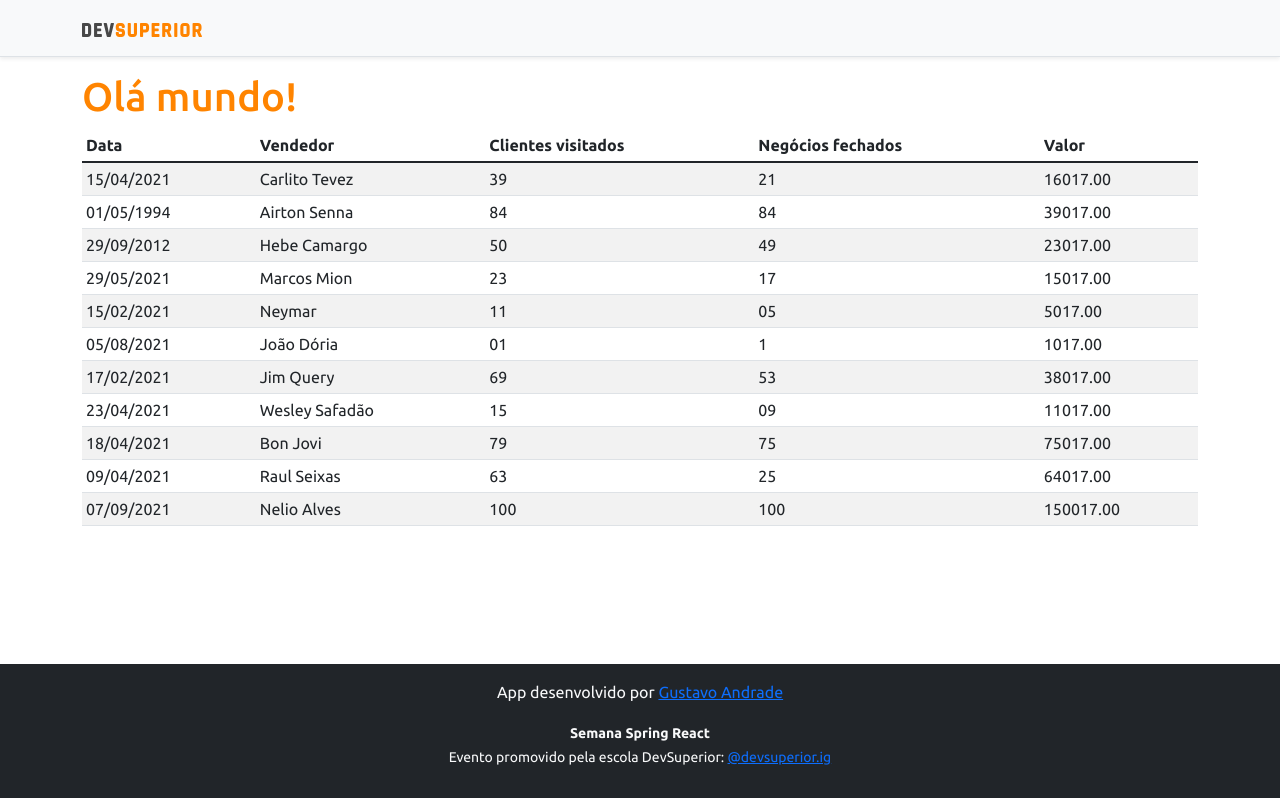
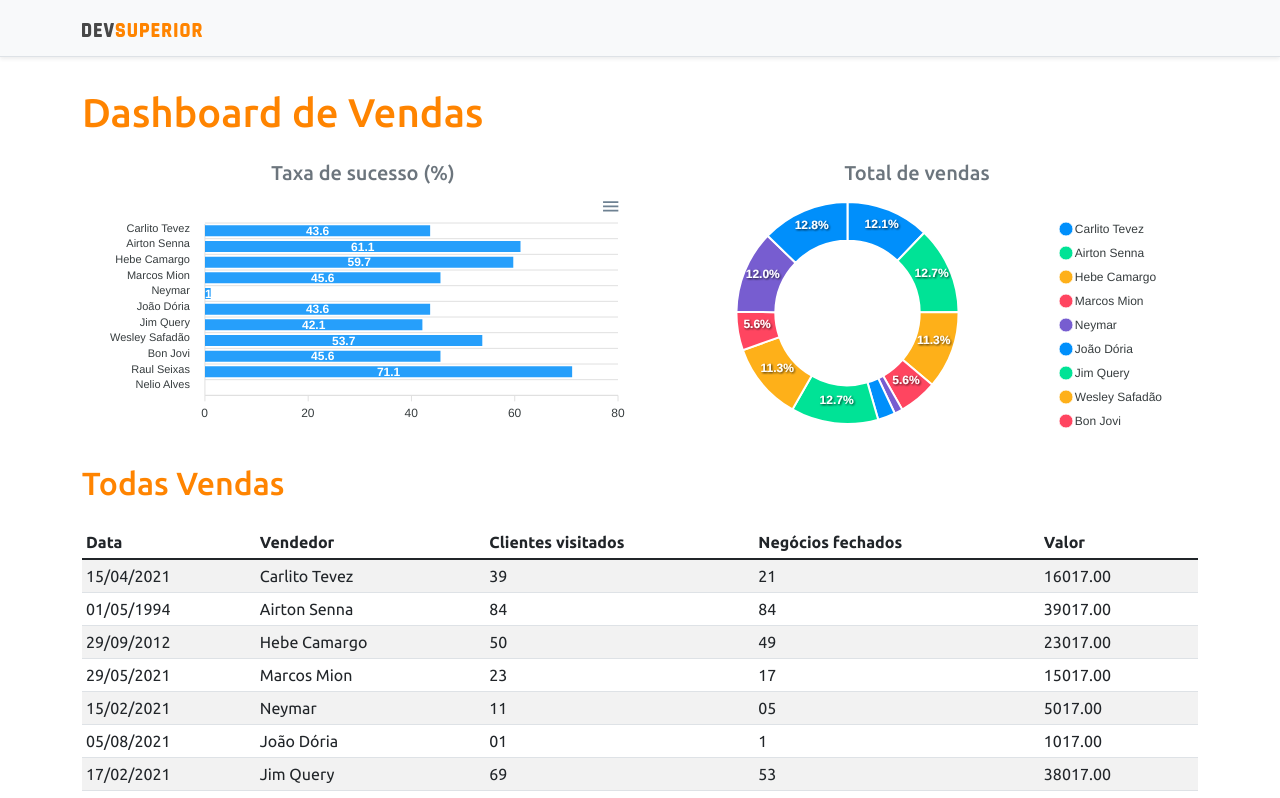
Before and after one commit to Gustavoandradedev/projeto-sds4, a React (Create React App) app in the folder frontend/: page / in a window 1280 px wide. Shown: the top 798 px of the page. Built offline with nearby package versions, Linux system fonts and the light colour scheme.

Commit message:
Static charts

```diff
--- a/frontend/package.json
+++ b/frontend/package.json
@@ -10,8 +10,10 @@
     "@types/node": "^12.0.0",
     "@types/react": "^17.0.0",
     "@types/react-dom": "^17.0.0",
+    "apexcharts": "^3.28.1",
     "bootstrap": "^5.1.0",
     "react": "^17.0.2",
+    "react-apexcharts": "^1.3.9",
     "react-dom": "^17.0.2",
     "react-scripts": "4.0.3",
     "typescript": "^4.1.2",
--- a/frontend/src/App.tsx
+++ b/frontend/src/App.tsx
@@ -1,4 +1,6 @@
+import BarChart from "components/BarChart";
 import DataTable from "components/DataTable";
+import DonutChart from "components/DonutChart";
 import Footer from "components/Footer";
 import NavBar from "components/NavBar";
 
@@ -7,10 +9,28 @@
     <>
       <NavBar />
       <div className='container'>
-        <h1 className="text-primary">Olá mundo!</h1>
-        <DataTable/>
+        <h1 className="text-primary py-3">Dashboard de Vendas</h1>
+
+
+        <div className="row px-3">
+          <div className="col-sm-6">
+            <h5 className="text-center text-secondary">Taxa de sucesso (%)</h5>
+            <BarChart />
+          </div>
+          <div className="col-sm-6">
+            <h5 className="text-center text-secondary">Total de vendas</h5>
+            <DonutChart />
+          </div>
+        </div>
+
+        <div className="py-3">
+            <h2 className="text-primary">Todas Vendas</h2>
+        </div>
+
+
+        <DataTable />
       </div>
-      <Footer/>
+      <Footer />
 
     </>
   );
--- /dev/null
+++ b/frontend/src/components/BarChart/index.tsx
@@ -0,0 +1,35 @@
+import Chart from 'react-apexcharts';
+
+function BarChart() {
+
+    const options = {
+        plotOptions: {
+            bar: {
+                horizontal: true,
+            }
+        },
+    };
+
+    const mockData = {
+        labels: {
+            categories: ['Carlito Tevez', 'Airton Senna', 'Hebe Camargo', 'Marcos Mion', 'Neymar', 'João Dória', 'Jim Query',
+            'Wesley Safadão', 'Bon Jovi', 'Raul Seixas', 'Nelio Alves']
+        },
+        series: [
+            {
+                name: "% Sucesso",
+                data: [43.6, 61.1, 59.7, 45.6, 1.1, 43.6, 42.1, 53.7, 45.6, 71.1]
+            }
+        ]
+    };
+    return (
+        <Chart
+            options={{...options, xaxis: mockData.labels}}
+            series={mockData.series}
+            type="bar"
+            height="240"
+        />
+    );
+}
+
+export default BarChart;
--- /dev/null
+++ b/frontend/src/components/DonutChart/index.tsx
@@ -0,0 +1,26 @@
+import Chart from 'react-apexcharts';
+
+function DonutChart() {
+
+    const mockData = {
+        series: [477138, 499928, 444867, 220426, 47308, 100000, 499928, 444867, 220426, 473088, 502088 ],
+        labels: ['Carlito Tevez', 'Airton Senna', 'Hebe Camargo', 'Marcos Mion', 'Neymar', 'João Dória', 'Jim Query',
+        'Wesley Safadão', 'Bon Jovi', 'Raul Seixas', 'Nelio Alves']
+    }
+
+    const options = {
+        legend: {
+            show: true
+        }
+    }
+    return (
+        <Chart
+            options={{ ...options, labels: mockData.labels }}
+            series={mockData.series}
+            type="donut"
+            height="240"
+        />
+    );
+}
+
+export default DonutChart;
```
Also changed, not shown: 1 other file (tests, documents, lock files or other folders).
